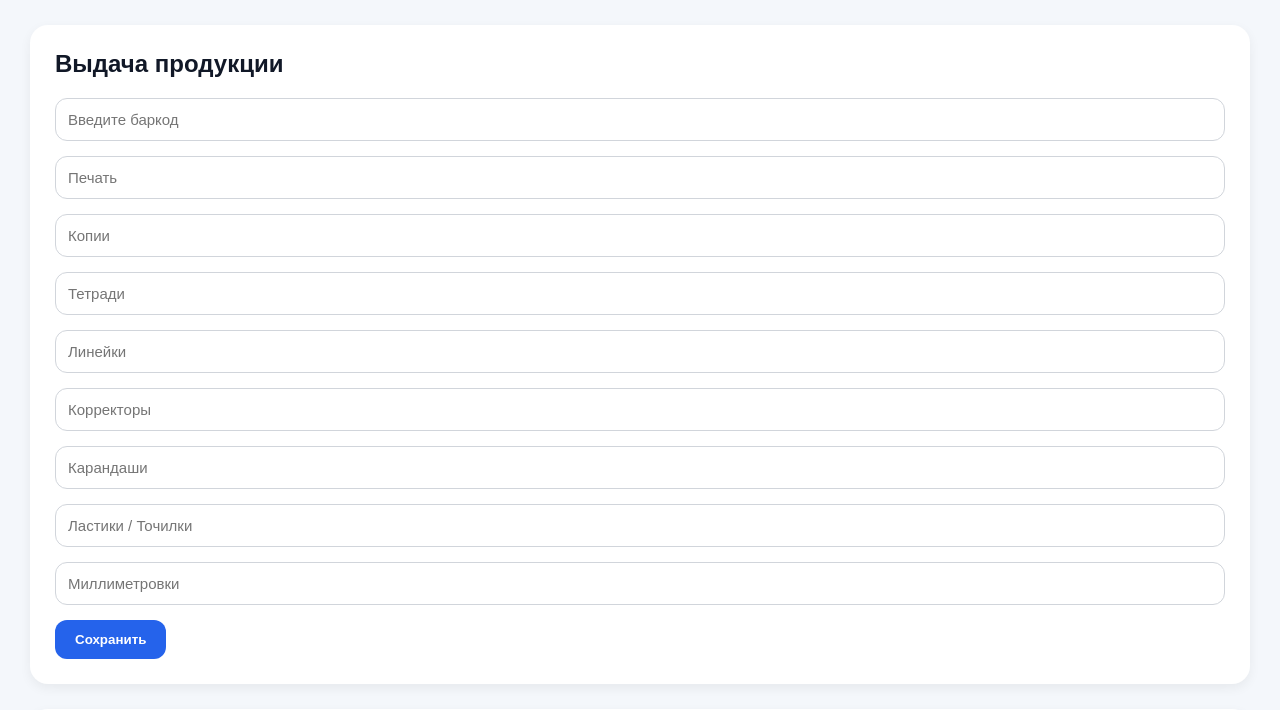
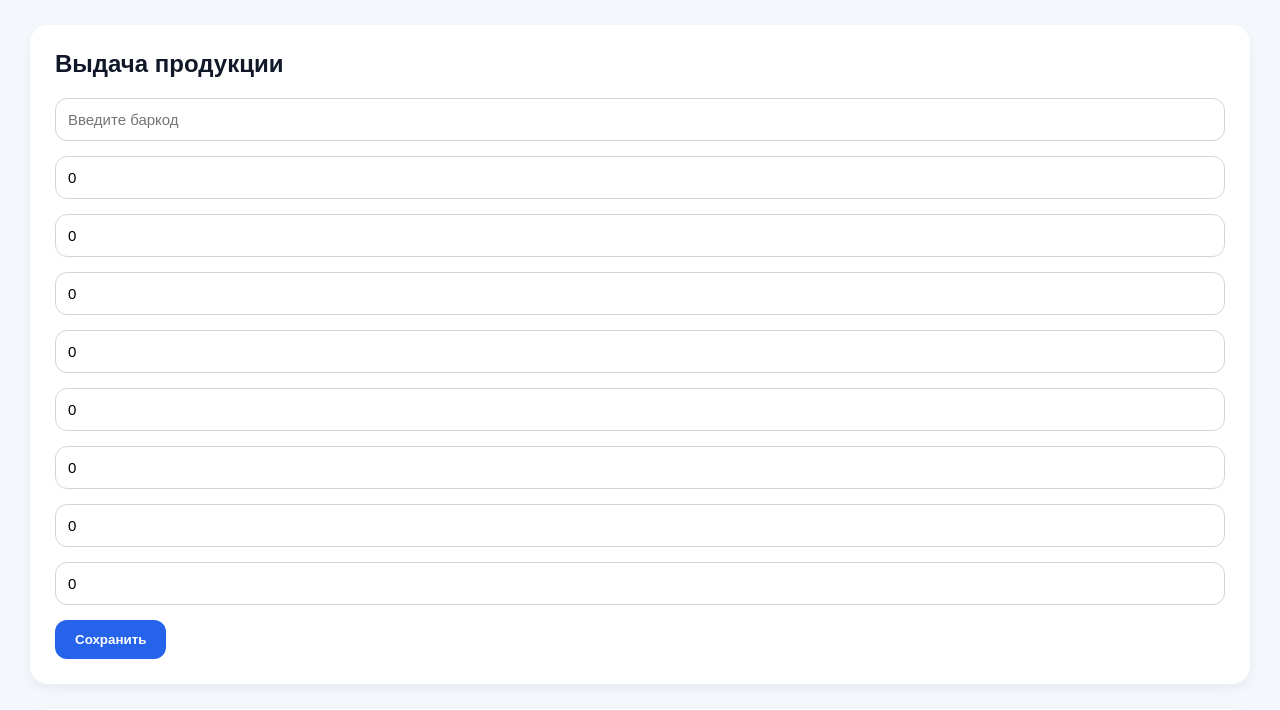
Before and after one commit to hancharegh/profkom-site, a Flask app: page /dashboard in a window 1280 px wide. Shown: the part 88-798 px from the top of the page. Run offline with Flask 3, Linux system fonts and the light colour scheme; a user stored in the database is signed in; data that the repository does not hold is empty; some libraries are stand-ins or nearby versions.

Commit message:
Update dashboard.html

```diff
--- a/templates/dashboard.html
+++ b/templates/dashboard.html
@@ -152,14 +152,19 @@
             required
         >
 
-        <input type="number" min="0" max="1" name="print_count" placeholder="Печать">
-        <input type="number" min="0" max="1" name="copy_count" placeholder="Копии">
-        <input type="number" min="0" max="1" name="notebook_count" placeholder="Тетради">
-        <input type="number" min="0" max="1" name="ruler_count" placeholder="Линейки">
-        <input type="number" min="0" max="1" name="corrector_count" placeholder="Корректоры">
-        <input type="number" min="0" max="1" name="pencil_count" placeholder="Карандаши">
-        <input type="number" min="0" max="1" name="eraser_sharpener_count" placeholder="Ластики / Точилки">
-        <input type="number" min="0" max="1" name="millimeter_count" placeholder="Миллиметровки">
+
+        <input type="number" min="0" max="30" value="0" name="print_count" placeholder="Печать">
+        <input type="number" min="0" max="30" value="0" name="copy_count" placeholder="Копии">
+
+        <input type="number" min="0" max="1" value="0" name="notebook_count" placeholder="Тетради">
+        <input type="number" min="0" max="1" value="0" name="ruler_count" placeholder="Линейки">
+        <input type="number" min="0" max="1" value="0" name="corrector_count" placeholder="Корректоры">
+        <input type="number" min="0" max="1" value="0" name="pencil_count" placeholder="Карандаши">
+        <input type="number" min="0" max="1" value="0" name="eraser_sharpener_count" placeholder="Ластики / Точилки">
+
+        <input type="number" min="0" max="50" value="0" name="millimeter_count" placeholder="Миллиметровки">
+
+
 
         <button type="submit">
             Сохранить
```
